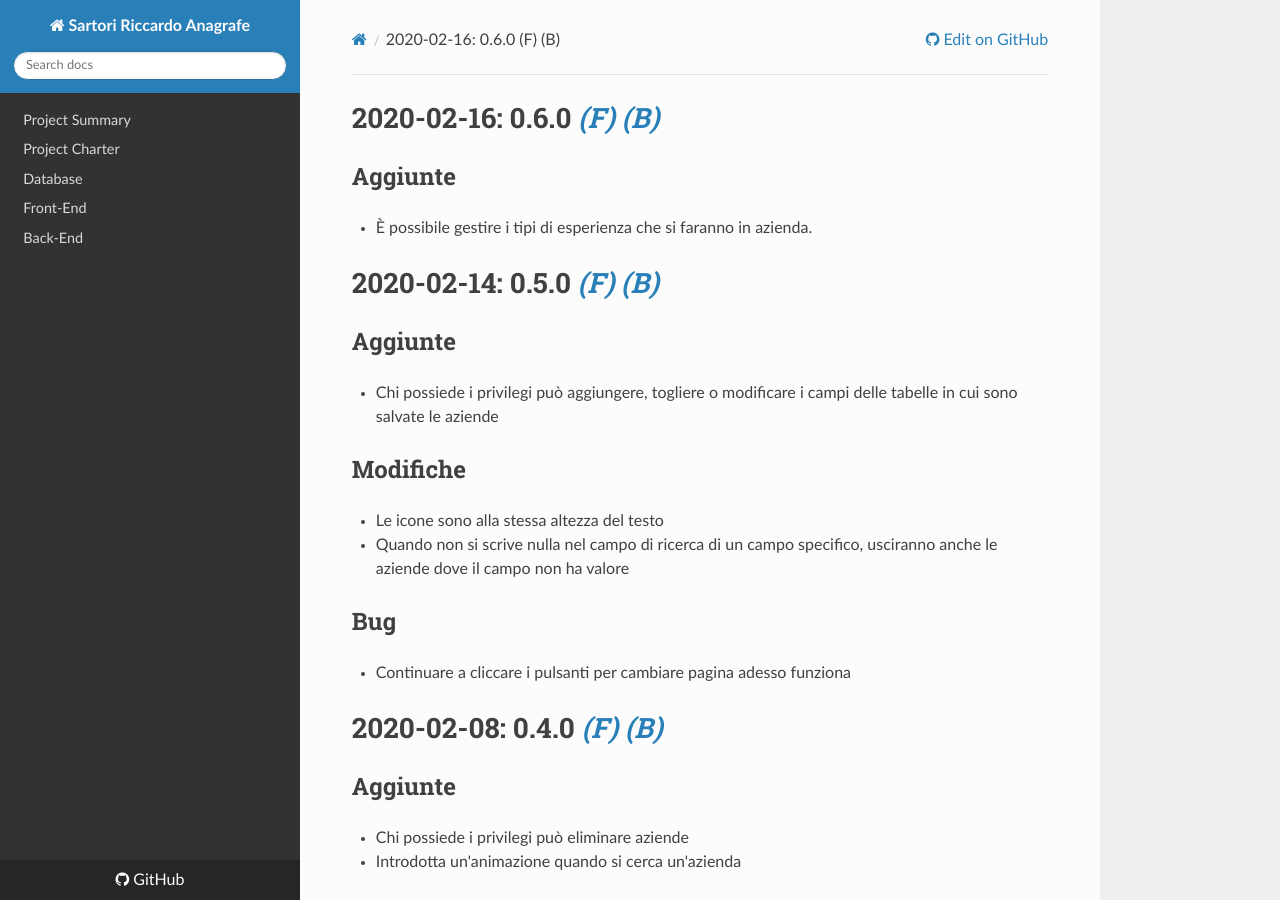
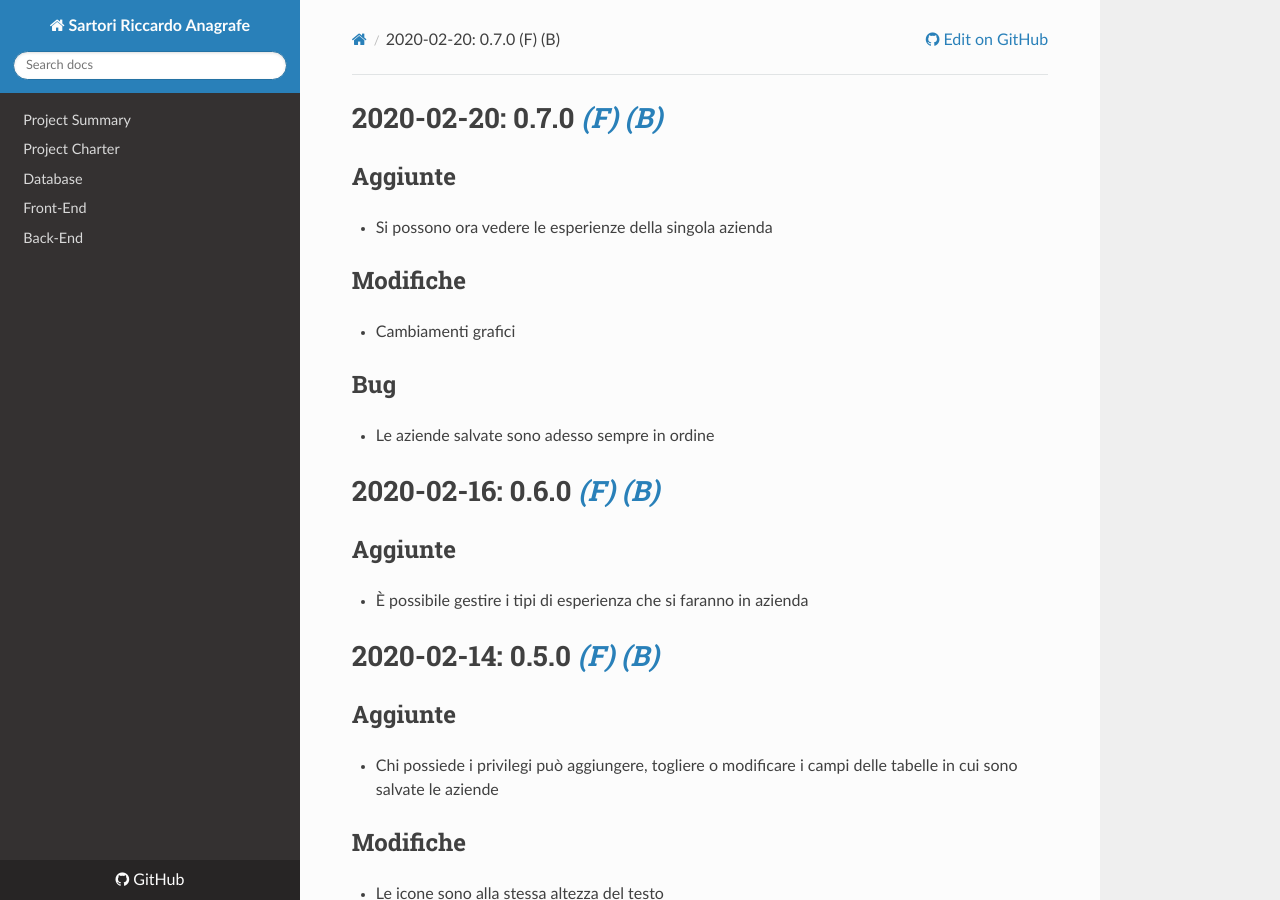
Before and after one commit to SartoRiccardo/pcto-anagrafe, an MkDocs documentation site: the page built from docs/CHANGELOG.md, in a window 1280 px wide and 900 px high. Built offline with MkDocs 1.6.1, drawn with Linux system fonts in a browser that asks for light colours; nearby versions of some CDN libraries.

Commit message:
Update changelog

```diff
--- a/docs/CHANGELOG.md
+++ b/docs/CHANGELOG.md
@@ -1,7 +1,18 @@
+# 2020-02-20: 0.7.0 [*(F)*](https://github.com/SartoRiccardo/pcto-anagrafe/tree/2905f4258dea83732ba081ac657a67a67d1ab33e) [*(B)*](https://github.com/SartoRiccardo/pcto-anagrafe/tree/143da124ac5a011108d460f72014a762e34522ec)
+
+## Aggiunte
++ Si possono ora vedere le esperienze della singola azienda
+
+## Modifiche
++ Cambiamenti grafici
+
+## Bug
++ Le aziende salvate sono adesso sempre in ordine
+
 # 2020-02-16: 0.6.0 [*(F)*](https://github.com/SartoRiccardo/pcto-anagrafe/tree/86df69d73674b86ecbc4893f0ed68553ae4548a6) [*(B)*](https://github.com/SartoRiccardo/pcto-anagrafe/tree/4a5c813bf1d1aec8f131313c5819443a9d310a98)
 
 ## Aggiunte
-+ È possibile gestire i tipi di esperienza che si faranno in azienda.
++ È possibile gestire i tipi di esperienza che si faranno in azienda
 
 # 2020-02-14: 0.5.0 [*(F)*](https://github.com/SartoRiccardo/pcto-anagrafe/tree/266f067e614442871eeb58fb492e4491801618d8) [*(B)*](https://github.com/SartoRiccardo/pcto-anagrafe/tree/15771fc732f4e8939660c28d206a17ba73482a29)
 
```
